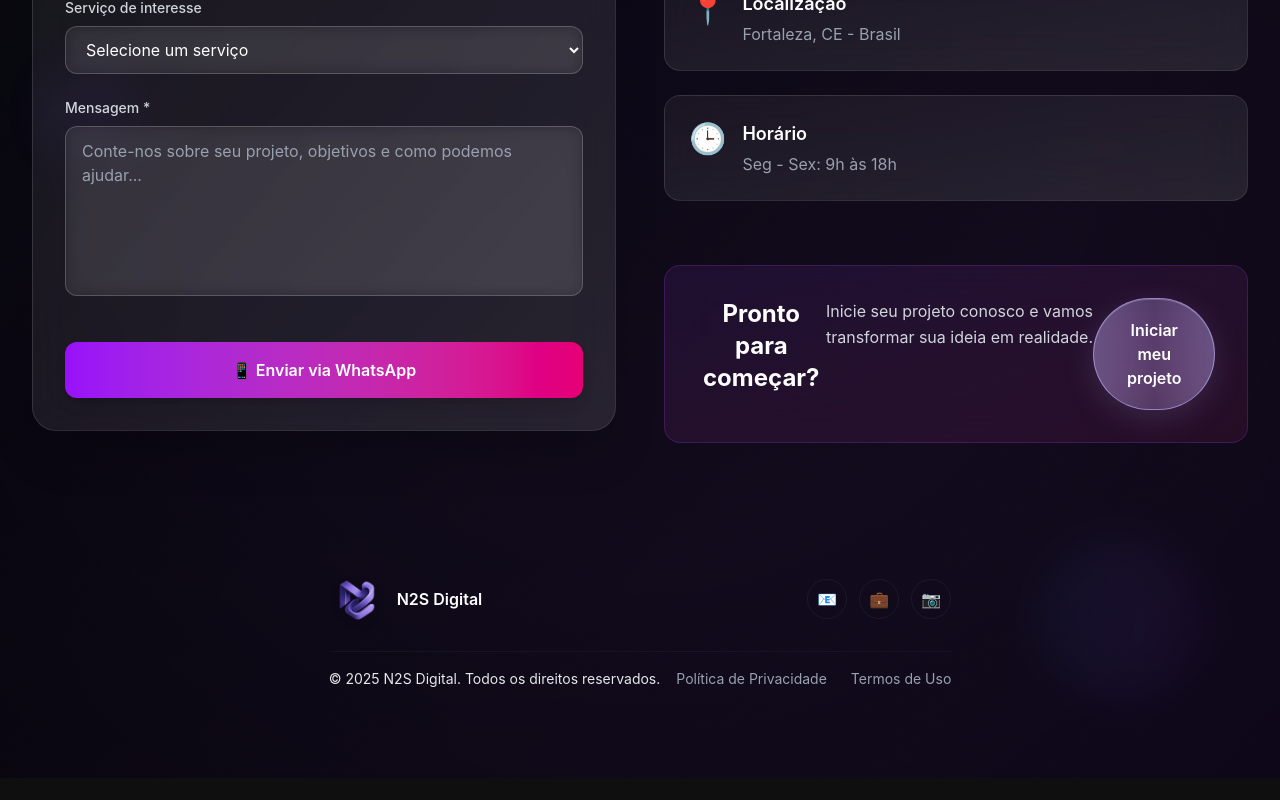
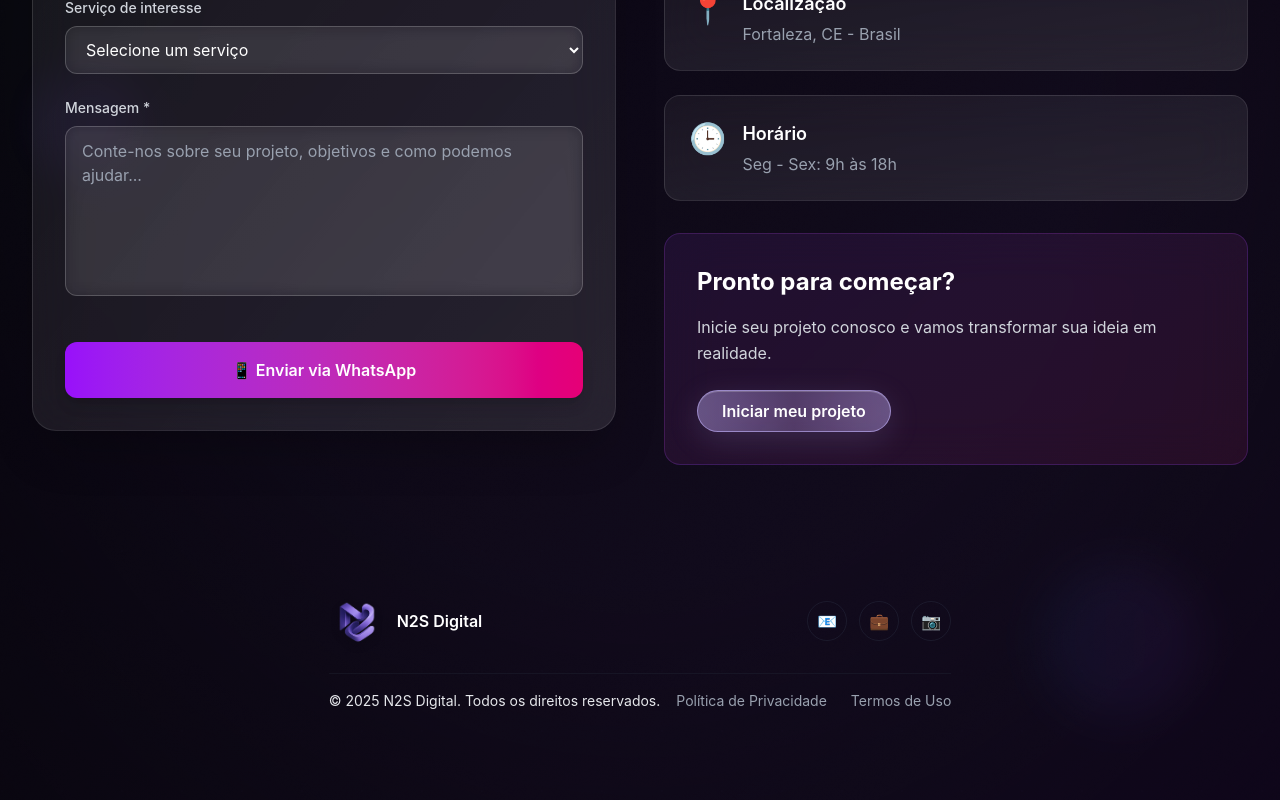
Before and after one commit to naok1m/N2SDigital, a React (Vite) app in the folder n2s-website/: page /contato in a window 1280 px wide. Shown: the part 651-1451 px from the top of the page. Before the commit the page ends 1429 px from the top, so only its background shows below. Built offline with nearby package versions, Linux system fonts and the light colour scheme; a web font is replaced by a local one.

Commit message:
pqp nicolau

```diff
--- a/n2s-website/src/components/contact.jsx
+++ b/n2s-website/src/components/contact.jsx
@@ -484,7 +484,7 @@ Enviado através do formulario de contato do site N2S Digital
               </div>
 
               {/* Call to action */}
-              <div className="bg-gradient-to-br from-purple-500/10 to-pink-500/10 backdrop-blur-xl flex justify-center mt-16 rounded-2xl p-8 border border-purple-500/20 text-center">
+              <div className="bg-gradient-to-br from-purple-500/10  item-center to-pink-500/10 backdrop-blur-xl justify-center rounded-2xl p-8 border border-purple-500/20">
                 <h3 className="text-2xl font-bold text-white mb-4">
                   Pronto para começar?
                 </h3>
@@ -493,8 +493,8 @@ Enviado através do formulario de contato do site N2S Digital
                 </p>
                 <GlassButton
     onClick={() => setShowProjectModal(true)}
-    className="w-full sm:w-auto py-4 px-8 transition-all duration-300 transform hover:scale-105"
-  >
+    className="mx-auto justify-center mt-10"
+    >
     Iniciar meu projeto
   </GlassButton>
 
--- a/n2s-website/src/components/header.jsx
+++ b/n2s-website/src/components/header.jsx
@@ -5,15 +5,11 @@ import LinkPadrao from "./LinkPadrao";
 const linksEsquerda = [
   { href: "/", label: "Início" },
   { href: "/services", label: "Serviços" },
-  { href: "/", label: "Início" },
-  { href: "#servicos", label: "Serviços" },
 ];
 
 const linksDireita = [
   { href: "#sobre", label: "Sobre" },
   { href: "#contato", label: "Contato" },
-  { href: "#sobre", label: "Sobre" },
-  { href: "/contato", label: "Contato" },
 ];
 
 export default function Header() {
```
